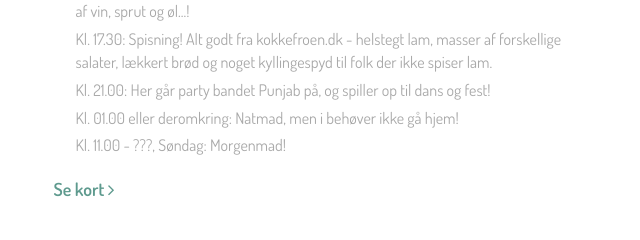
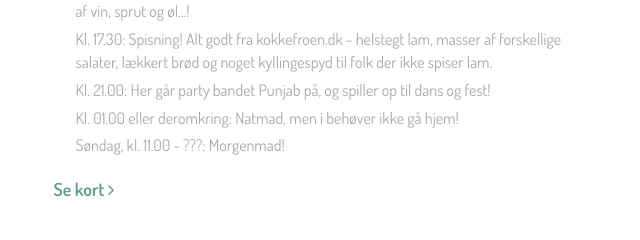
Before and after one commit to peterstorm/wedding-static, a plain HTML site: page wedding-static/index.html in a window 1280 px wide. Shown: the part 3080-3320 px from the top of the page, 527-1167 px from the left. Drawn offline with Linux system fonts and the light colour scheme.

```diff
--- a/wedding-static/index.html
+++ b/wedding-static/index.html
@@ -226,7 +226,7 @@
                                   <li>Kl. 17.30: Spisning! Alt godt fra kokkefroen.dk - helstegt lam, masser af forskellige salater, lækkert brød og noget kyllingespyd til folk der ikke spiser lam.</li>
                                   <li>Kl. 21.00: Her går party bandet Punjab på, og spiller op til dans og fest!</li>
                                   <li>Kl. 01.00 eller deromkring: Natmad, men i behøver ikke gå hjem!</li>
-                                  <li>Kl. 11.00 - ???, Søndag: Morgenmad!</li>
+                                  <li>Søndag, kl. 11.00 - ???: Morgenmad!</li>
                                 </ul>
                                 <a class="see-location-btn popup-gmaps" href="https://www.google.com/maps/embed?pb=!1m18!1m12!1m3!1d2245.8189780371035!2d11.504839216689406!3d55.74427418055113!2m3!1f0!2f0!3f0!3m2!1i1024!2i768!4f13.1!3m3!1m2!1s0x464d8128c952596b%3A0x53fff83fda007920!2sSandby%203%2C%204520%20Svinninge!5e0!3m2!1sen!2sdk!4v1617644802707!5m2!1sen!2sdk">
                                     Se kort <i class="fa fa-angle-right"></i>
```
